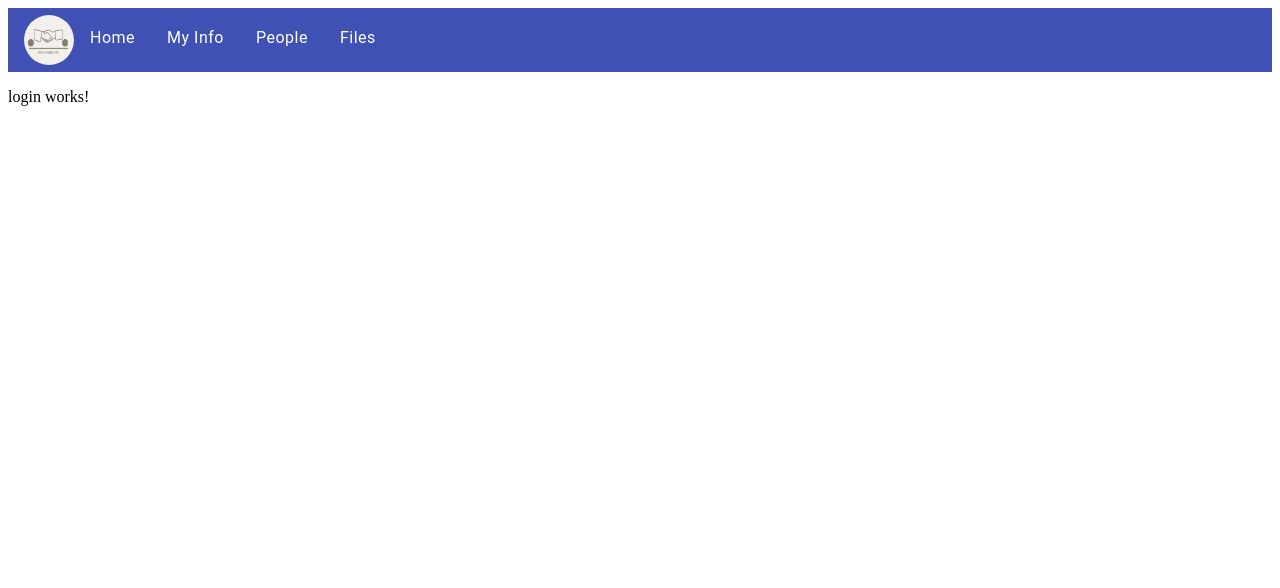
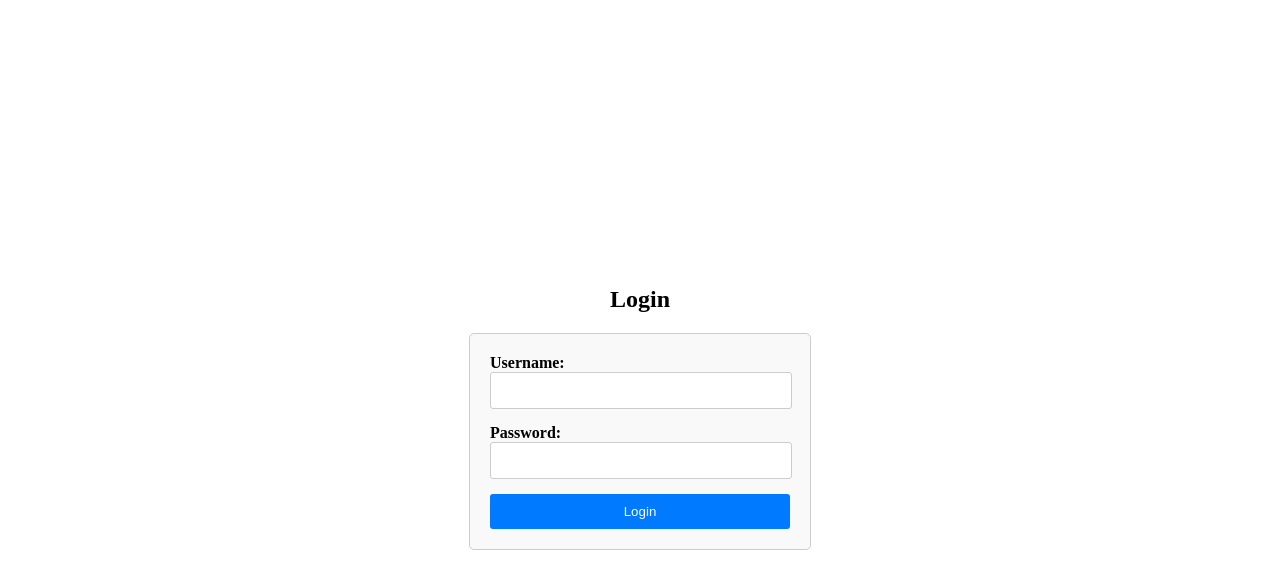
Before and after one commit to yashaswini13695/Onboarding_2024, an Angular app in the folder my-project-v16/: page /login in a window 1280 px wide. Shown: the top 588 px of the page. Built offline with nearby package versions, Linux system fonts and the light colour scheme.

Commit message:
Authentication service build for user to login with simple login page
Authentication service build for user to login with simple login page

```diff
--- /dev/null
+++ b/my-project-v16/src/app/_services/auth.service.ts
@@ -0,0 +1,47 @@
+// auth.service.ts
+import { Injectable } from '@angular/core';
+import { Router } from '@angular/router';
+import { BehaviorSubject, Observable } from 'rxjs';
+
+@Injectable({
+  providedIn: 'root'
+})
+export class AuthService {
+  private loggedIn: BehaviorSubject<boolean> = new BehaviorSubject<boolean>(false);
+  private currentUserRole: BehaviorSubject<string> = new BehaviorSubject<string>('');
+
+  constructor(private router: Router) { }
+
+  login(username: string, password: string): Observable<boolean> {
+    // Implement your authentication logic here
+    // For demonstration, let's assume admin and employee credentials
+    if (username === 'admin' && password === 'admin') {
+      this.setCurrentUser('admin');
+      return this.loggedIn.asObservable();
+    } else if (username === 'employee' && password === 'employee') {
+      this.setCurrentUser('employee');
+      return this.loggedIn.asObservable();
+    } else {
+      return new Observable<boolean>(observer => observer.next(false));
+    }
+  }
+
+  logout() {
+    this.loggedIn.next(false);
+    this.currentUserRole.next('');
+    this.router.navigate(['/login']);
+  }
+
+  private setCurrentUser(role: string) {
+    this.loggedIn.next(true);
+    this.currentUserRole.next(role);
+  }
+
+  isLoggedIn(): Observable<boolean> {
+    return this.loggedIn.asObservable();
+  }
+
+  getCurrentUserRole(): Observable<string> {
+    return this.currentUserRole.asObservable();
+  }
+}
--- a/my-project-v16/src/app/app-routing.module.ts
+++ b/my-project-v16/src/app/app-routing.module.ts
@@ -11,7 +11,7 @@ const routes: Routes = [
   { path : 'forgot-password', component: ForgotPasswordComponent},
   { path : 'home', component : HomeComponent},
   { path : 'my-info', component : MyInfoComponent},
-  { path: '**', component: HomeComponent, pathMatch: 'full'}
+  { path: '**', redirectTo: '/login', pathMatch: 'full'}
 ];
 
 @NgModule({
--- a/my-project-v16/src/app/app.component.html
+++ b/my-project-v16/src/app/app.component.html
@@ -1,2 +1,2 @@
-<app-nav-bar></app-nav-bar>
+<!-- <app-nav-bar></app-nav-bar> -->
 <router-outlet></router-outlet>
--- a/my-project-v16/src/app/app.module.ts
+++ b/my-project-v16/src/app/app.module.ts
@@ -10,6 +10,8 @@ import { HomeComponent } from './home/home.component';
 import { NavBarComponent } from './nav-bar/nav-bar.component';
 import { MaterialModule } from "./_material/material.module";
 import { MyInfoComponent } from './my-info/my-info.component';
+import { ReactiveFormsModule } from '@angular/forms';
+
 
 @NgModule({
   declarations: [
@@ -24,7 +26,8 @@ import { MyInfoComponent } from './my-info/my-info.component';
   imports: [
     BrowserModule,
     MaterialModule,
-    AppRoutingModule
+    AppRoutingModule,
+    ReactiveFormsModule
   ],
   providers: [],
   bootstrap: [AppComponent]
--- a/my-project-v16/src/app/home/home.component.html
+++ b/my-project-v16/src/app/home/home.component.html
@@ -1 +1,4 @@
 <h1> I am in Home Component</h1>
+<div>
+    <h2>Hello, {{ currentUserRole === 'admin' ? 'Admin' : 'Employee' }}</h2>
+  </div>
--- a/my-project-v16/src/app/home/home.component.ts
+++ b/my-project-v16/src/app/home/home.component.ts
@@ -1,4 +1,5 @@
 import { Component } from '@angular/core';
+import { AuthService } from '../_services/auth.service';
 
 @Component({
   selector: 'app-home',
@@ -6,5 +7,13 @@ import { Component } from '@angular/core';
   styleUrls: ['./home.component.scss']
 })
 export class HomeComponent {
+  currentUserRole: string = '';
 
+  constructor(private authService: AuthService) {}
+
+  ngOnInit() {
+    this.authService.getCurrentUserRole().subscribe(role => {
+      this.currentUserRole = role;
+    });
+  }
 }
--- a/my-project-v16/src/app/login/login.component.html
+++ b/my-project-v16/src/app/login/login.component.html
@@ -1 +1,15 @@
-<p>login works!</p>
+<!-- login.component.html -->
+<div class="login-container">
+    <h2>Login</h2>
+    <form [formGroup]="loginForm" (ngSubmit)="login()" class="login-form">
+      <div class="form-group">
+        <label for="username">Username:</label>
+        <input type="text" id="username" formControlName="username">
+      </div>
+      <div class="form-group">
+        <label for="password">Password:</label>
+        <input type="password" id="password" formControlName="password">
+      </div>
+      <button type="submit" [disabled]="loginForm.invalid">Login</button>
+    </form>
+  </div>
--- a/my-project-v16/src/app/login/login.component.scss
+++ b/my-project-v16/src/app/login/login.component.scss
@@ -0,0 +1,47 @@
+/* login.component.css */
+.login-container {
+    display: flex;
+    flex-direction: column;
+    align-items: center;
+    justify-content: center;
+    height: 100vh;
+  }
+
+  .login-form {
+    width: 300px;
+    padding: 20px;
+    border: 1px solid #ccc;
+    border-radius: 5px;
+    background-color: #f9f9f9;
+  }
+
+  .form-group {
+    margin-bottom: 15px;
+  }
+
+  label {
+    display: block;
+    font-weight: bold;
+  }
+
+  input[type="text"],
+  input[type="password"] {
+    width: calc(100% - 20px);
+    padding: 10px;
+    border: 1px solid #ccc;
+    border-radius: 3px;
+  }
+
+  button {
+    width: 100%;
+    padding: 10px;
+    border: none;
+    border-radius: 3px;
+    background-color: #007bff;
+    color: #fff;
+    cursor: pointer;
+  }
+
+  button:hover {
+    background-color: #0056b3;
+  }
--- a/my-project-v16/src/app/login/login.component.ts
+++ b/my-project-v16/src/app/login/login.component.ts
@@ -1,10 +1,35 @@
-import { Component } from '@angular/core';
+import { Component, OnInit } from '@angular/core';
+import { FormBuilder, FormGroup, Validators } from '@angular/forms';
+import { AuthService } from '../_services/auth.service';
+import { Router } from '@angular/router';
 
 @Component({
   selector: 'app-login',
   templateUrl: './login.component.html',
   styleUrls: ['./login.component.scss']
 })
-export class LoginComponent {
+export class LoginComponent implements OnInit{
+  loginForm: FormGroup = this.formBuilder.group({
+    username: ['', Validators.required],
+    password: ['', Validators.required]
+  });
 
+  constructor(
+    private formBuilder: FormBuilder,
+    private authService: AuthService,
+    private router: Router
+  ) {}
+
+  ngOnInit() {}
+
+  login() {
+    const { username, password } = this.loginForm.value;
+    this.authService.login(username, password).subscribe(success => {
+      if (success) {
+        this.router.navigateByUrl('/home');
+      } else {
+        alert('Invalid credentials');
+      }
+    });
+  }
 }
--- a/my-project-v16/src/app/nav-bar/nav-bar.component.html
+++ b/my-project-v16/src/app/nav-bar/nav-bar.component.html
@@ -2,7 +2,7 @@
     <img src="../../assets/ONBOARDING.png" width="50" height="50" style="border-radius: 50%;overflow: hidden;">
     <mat-nav-list class="list-horizontal">
       <mat-list-item>
-        <a href="" routerLink="/home" routerLinkActive="active_route">Home</a>
+        <a href routerLink="/home" routerLinkActive="active_route">Home</a>
       </mat-list-item>
       <mat-list-item>
         <a href  routerLink="/my-info" routerLinkActive="active_route">My Info</a>
```
